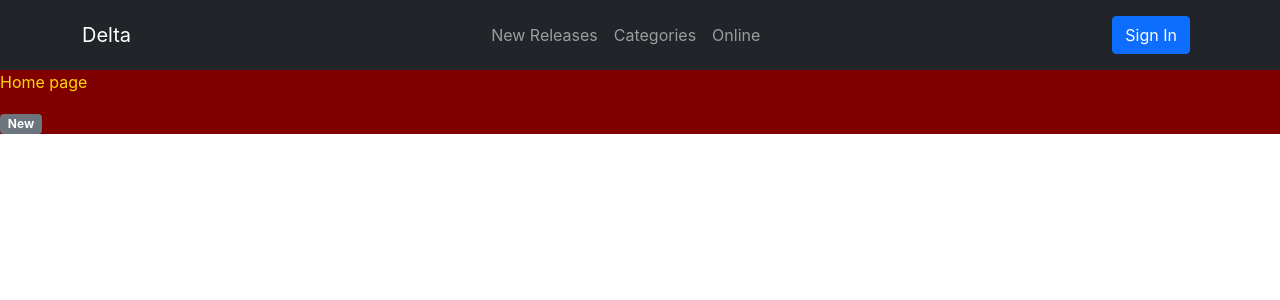
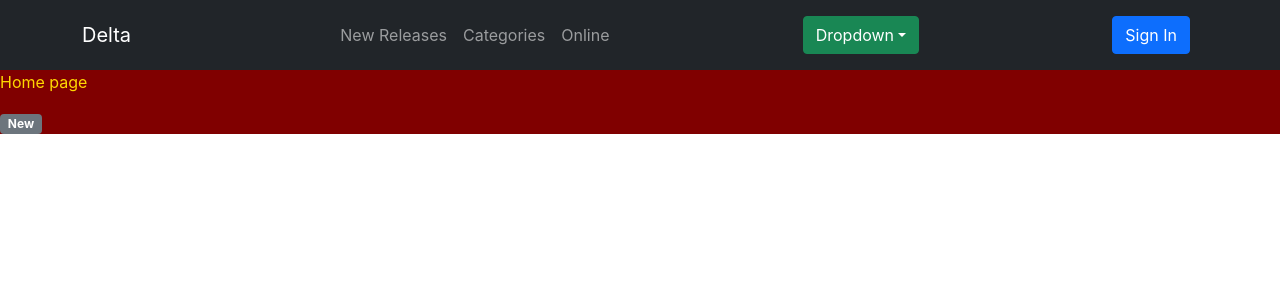
Before and after one commit to dmytrii-karpeka/genesis-Hackathon21-blogProject, a Next.js app in the folder my-app/: page / in a window 1280 px wide. Shown: the top 300 px of the page. Built offline with nearby package versions, Linux system fonts and the light colour scheme; no server answers.

Commit message:
Add dropdown

```diff
--- /dev/null
+++ b/my-app/components/Dropdown/Dropdown.jsx
@@ -0,0 +1,21 @@
+import {Dropdown} from 'react-bootstrap';
+
+import css from './Dropdown.module.scss';
+
+const Droplist = () => {
+    return (
+        <Dropdown>
+            <Dropdown.Toggle variant="success" id="dropdown-basic">
+                Dropdown
+            </Dropdown.Toggle>
+
+            <Dropdown.Menu>
+                <Dropdown.Item href="#/action-1">Action</Dropdown.Item>
+                <Dropdown.Item href="#/action-2">Another action</Dropdown.Item>
+                <Dropdown.Item href="#/action-3">Something else</Dropdown.Item>
+            </Dropdown.Menu>
+        </Dropdown>
+    )
+}
+
+export default Droplist;
--- a/my-app/components/Header/Header.jsx
+++ b/my-app/components/Header/Header.jsx
@@ -1,7 +1,7 @@
 import {Navbar, Container, Nav, Button} from 'react-bootstrap';
 
 import css from './Header.module.scss';
-// import Droplist from "../Droplist/Droplist";
+import Dropdown from '../Dropdown/Dropdown';
 
 const Header = () => {
     return (
@@ -25,6 +25,9 @@ const Header = () => {
                     </Nav.Item>
                 </Nav>
                 <Nav>
+                    <Dropdown/>
+                </Nav>
+                <Nav>
                     <Nav.Item>
                         <Nav.Link href="/login">
                             <Button variant="primary">Sign In</Button>
```
Also changed, not shown: my-app/components/Dropdown/Dropdown.module.scss (added).
